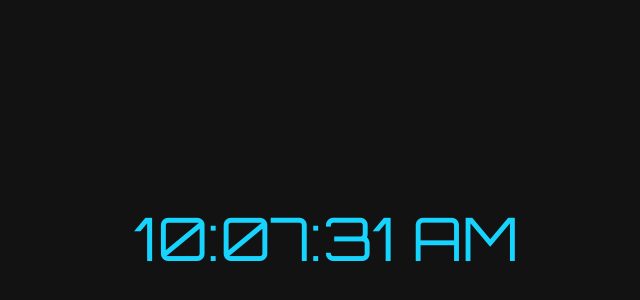
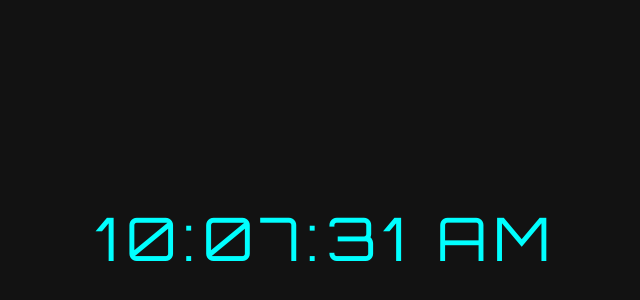
Before and after one commit to hmswrth/DigitalClock, a plain HTML site: page index.html in a window 1280 px wide. Shown: the part 162-462 px from the top of the page, without its empty margins (314-954 px from the left). Drawn offline with Linux system fonts and the light colour scheme; animation ran at ten frames a second.

Commit message:
final commit

```diff
--- a/app.js
+++ b/app.js
@@ -4,18 +4,18 @@ function displayTime() {
     let hh = date.getHours();
     let mm = date.getMinutes();
     let ss = date.getSeconds();
-    let session = (hh>=12)? 'PM' : 'AM';
-    if(hh==0){
-        hh=12;
-        session='AM';
+    let session = (hh >= 12) ? 'PM' : 'AM';
+    if (hh == 0) {
+        hh = 12;
     }
+    hh = hh > 12 ? hh - 12 : hh;
     hh = checkFormat(hh);
     mm = checkFormat(mm);
     ss = checkFormat(ss);
-    document.getElementById("clock").innerHTML = hh + ":" + mm + ":" + ss +" "+session;
-   // document.getElementById("clock").innerHTML = time;
+    document.getElementById("clock").innerHTML = hh + ":" + mm + ":" + ss + " " + session;
+    // document.getElementById("clock").innerHTML = time;
 
-    setTimeout(displayTime,0);
+    setTimeout(displayTime, 0);
 }
 
 function checkFormat(s) {
--- a/style.css
+++ b/style.css
@@ -9,8 +9,9 @@ body {
     top: 50%;
     left: 50%;
     font-family: 'Orbitron', sans-serif;
-    color: #17D4FE;
+    color: cyan;
     font-size: 60px;
     transform: translateX(-50%) translateY(-50%);
+    letter-spacing: 7px;
 
 }
```
